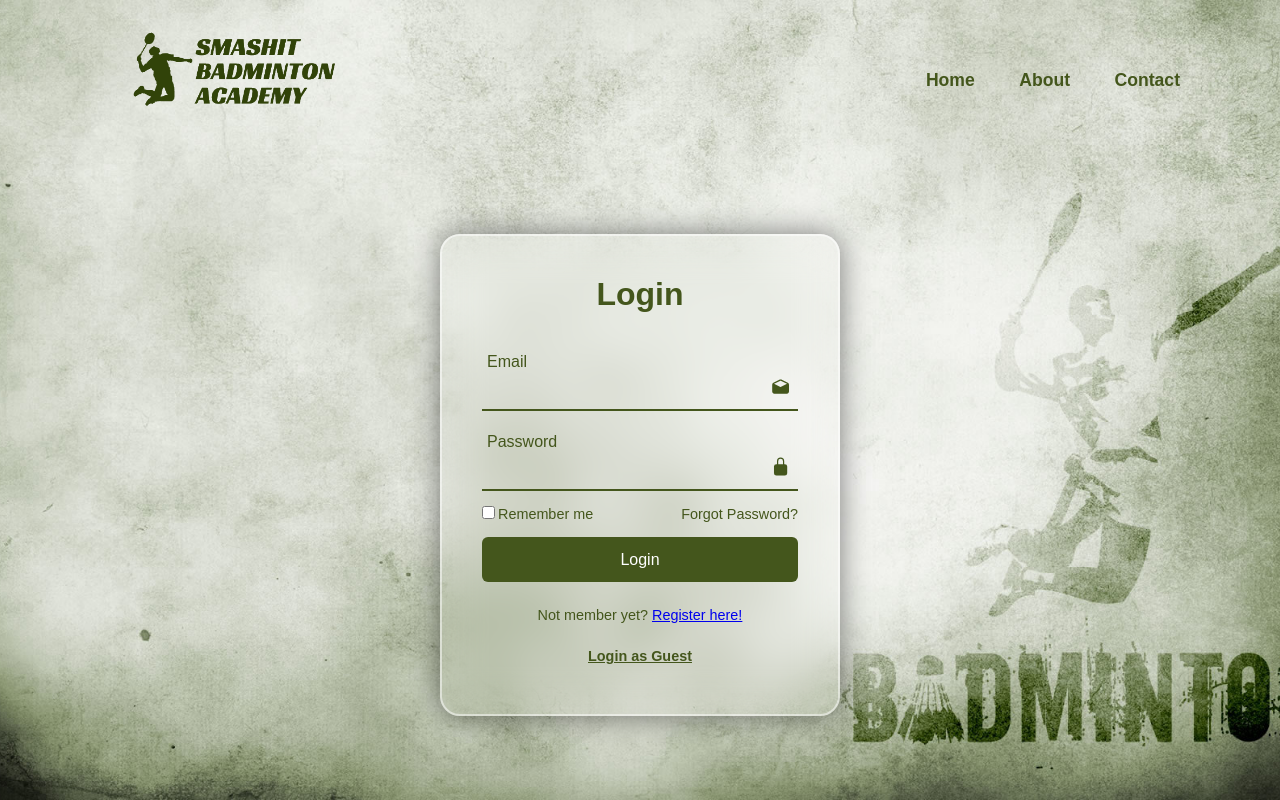
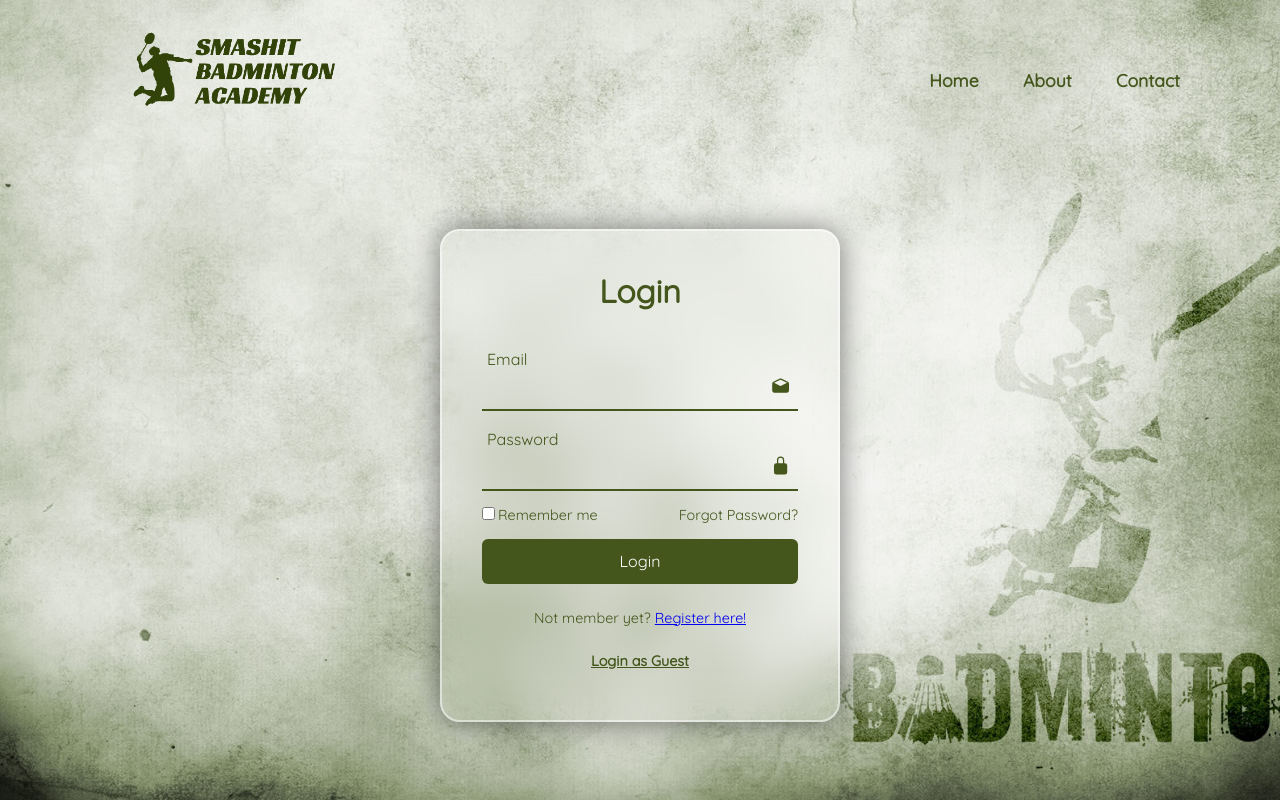
Before and after one commit to Chong0711/SWE20001-CoCoMelon, a PHP site: page /Login.php in a window 1280 px wide. Run offline with PHP 8.4, Linux system fonts and the light colour scheme.

Commit message:
Update Login.php

```diff
--- a/Login.php
+++ b/Login.php
@@ -9,6 +9,7 @@ session_start();
         <meta name="viewport" content="width=device-width, initial-scale=1.0"/>
         <title>SmashIt Badminton Academy</title>
         <link rel="stylesheet" href="https">
+        <link href="https://fonts.googleapis.com/css?family=Quicksand&display=swap" rel="stylesheet">
     </head>
     <body>
 
@@ -27,7 +28,7 @@ session_start();
     margin: 0;
     padding: 0;
     box-sizing: border-box;
-    font-family: sans-serif;
+    font-family: 'Quicksand', sans-serif;
 }
 
 header{
```
